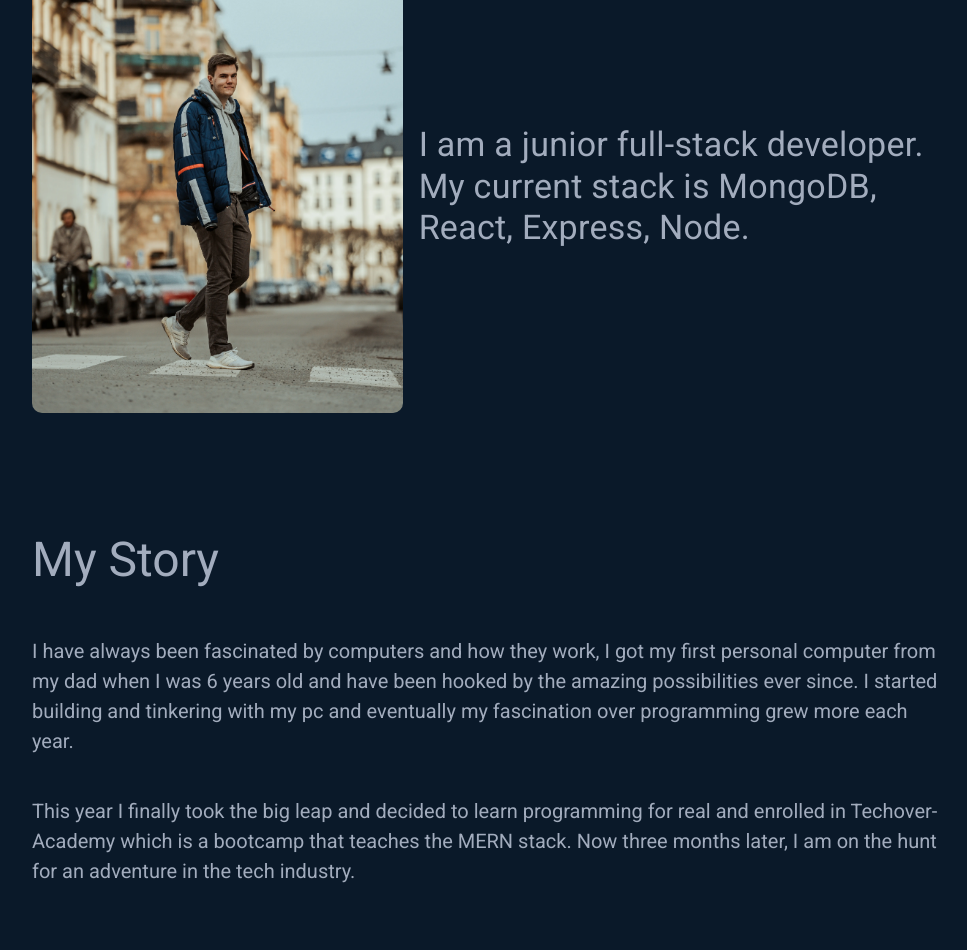
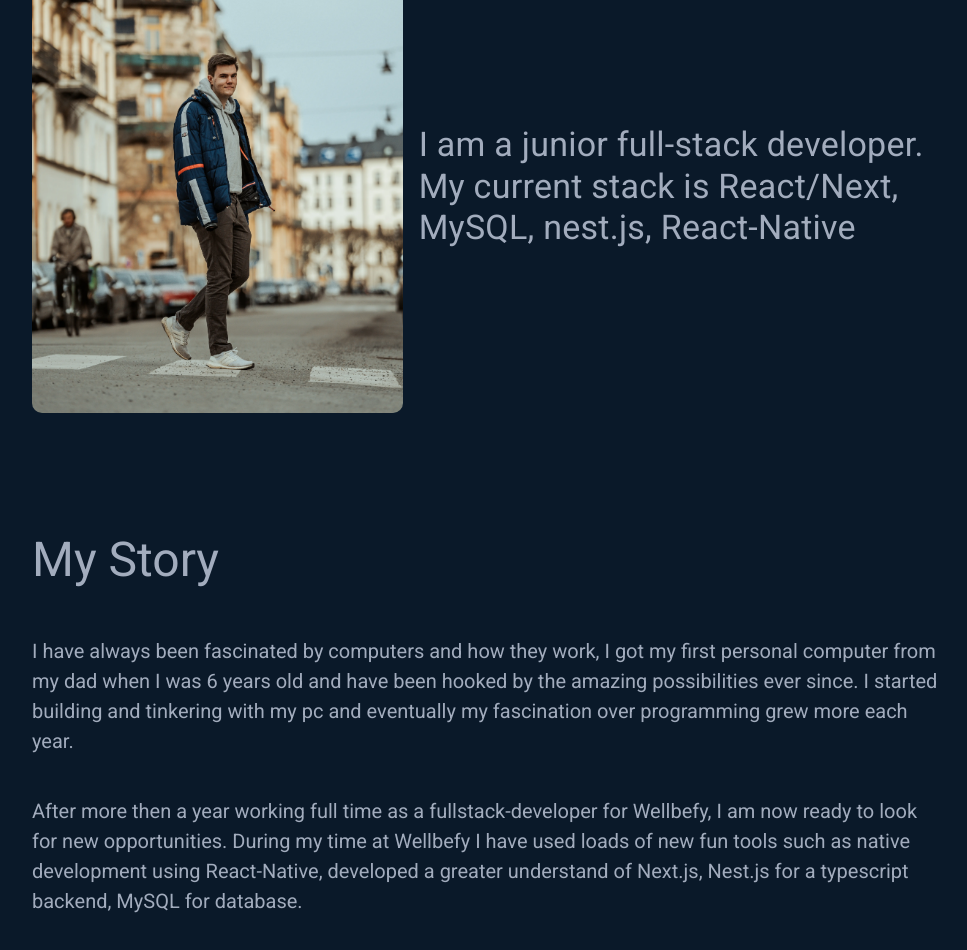
Before and after one commit to TheUnseenBug/Portfolio, a React (Create React App) app: page /About in a window 1280 px wide. Shown: the part 400-1350 px from the top of the page, without its empty margins (152-1119 px from the left). Built offline with nearby package versions, Linux system fonts and the light colour scheme.

Commit message:
Changes for life events

```diff
--- a/src/Component/About.jsx
+++ b/src/Component/About.jsx
@@ -43,8 +43,8 @@ function About() {
             }}
           >
             <Typography variant="h4">
-              I am a junior full-stack developer. My current stack is MongoDB,
-              React, Express, Node.
+              I am a junior full-stack developer. My current stack is
+              React/Next, MySQL, nest.js, React-Native
             </Typography>
           </Grid>
           <Grid item xs={12}>
@@ -59,10 +59,12 @@ function About() {
                 since. I started building and tinkering with my pc and
                 eventually my fascination over programming grew more each year.
                 <div style={{ marginTop: "40px" }}>
-                  This year I finally took the big leap and decided to learn
-                  programming for real and enrolled in Techover-Academy which is
-                  a bootcamp that teaches the MERN stack. Now three months
-                  later, I am on the hunt for an adventure in the tech industry.
+                  After more then a year working full time as a
+                  fullstack-developer for Wellbefy, I am now ready to look for
+                  new opportunities. During my time at Wellbefy I have used
+                  loads of new fun tools such as native development using
+                  React-Native, developed a greater understand of Next.js,
+                  Nest.js for a typescript backend, MySQL for database.
                 </div>
               </Typography>
             </Box>
--- a/src/Component/Info.js
+++ b/src/Component/Info.js
@@ -77,9 +77,7 @@ const Info = () => {
         <Grid item>
           <Stack direction="row" spacing={1} alignItems="center">
             <Button
-              onClick={() =>
-                window.open("/Download/CV-Dennis-Granheimer.pdf", "_blank")
-              }
+              onClick={() => window.open("/Download/Resume-2023.pdf", "_blank")}
               variant="contained"
               mr={3}
               sx={{ bgcolor: "#40495F", color: "text.primary" }}
```
Also changed, not shown: 2 other files (tests, documents, lock files or other folders).
